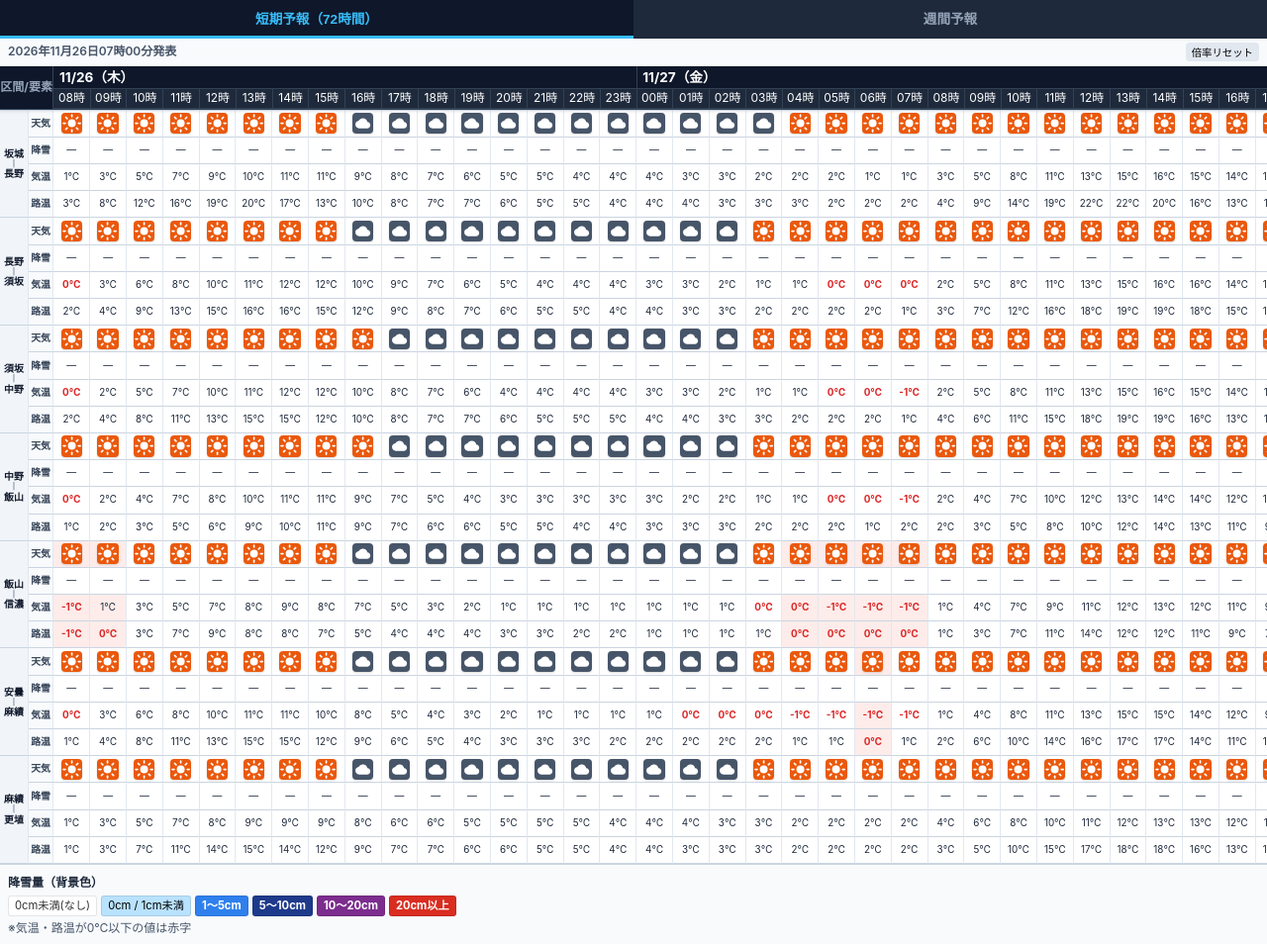
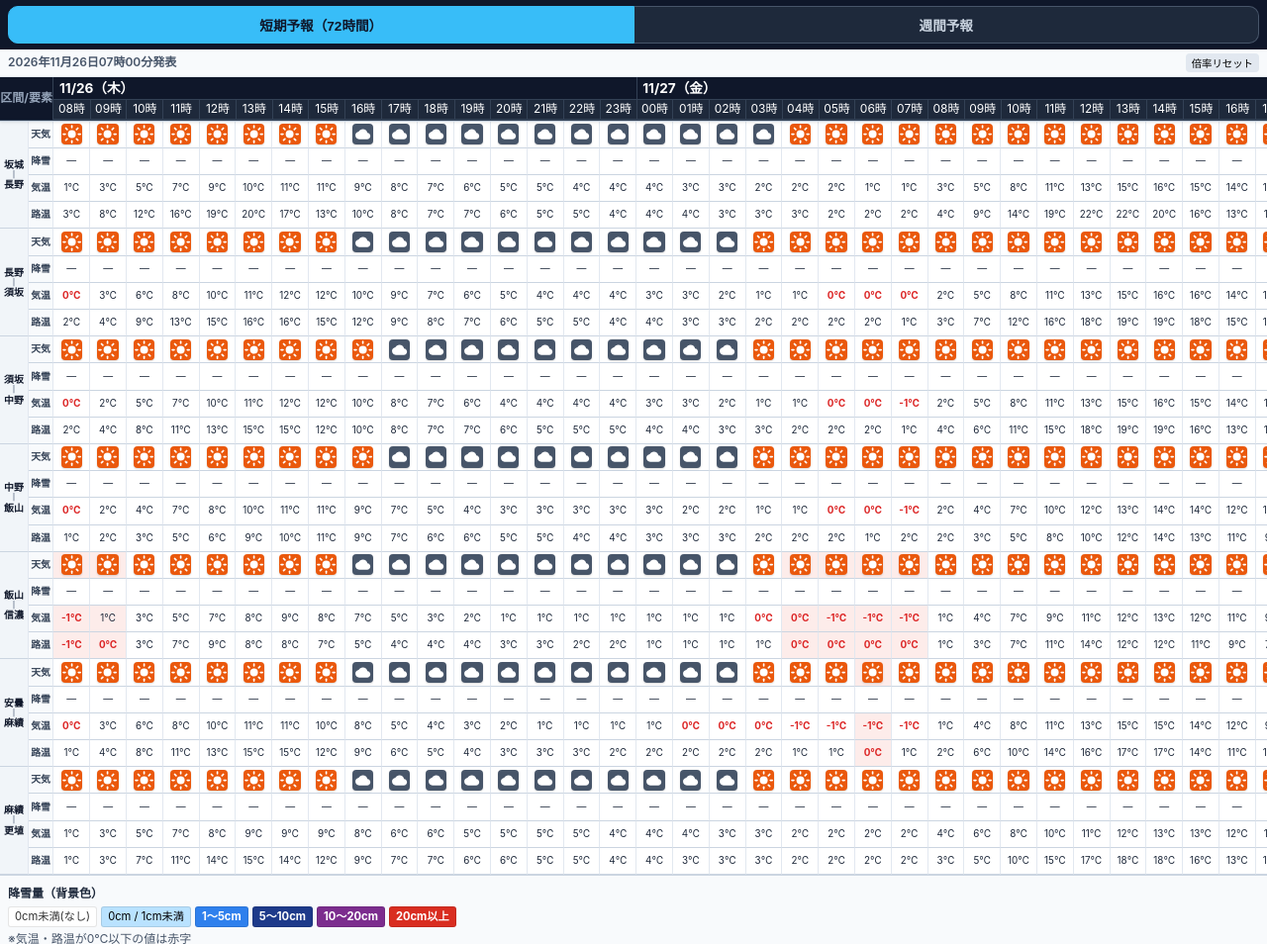
Before and after one commit to ophiuchus-hg/tenki, a plain HTML site: page index.html in a window 1280 px wide. Shown: the top 954 px of the page at 99% size. Drawn offline with Linux system fonts and the light colour scheme.

Commit message:
短期/週間の切り替えをセグメントボタン風にして押せる見た目にした

```diff
--- a/index.html
+++ b/index.html
@@ -36,23 +36,30 @@ body {
 .tab-bar {
   display: flex;
   background: #0f172a;
+  padding: 6px 8px;
 }
 .tab-btn {
   flex: 1;
   padding: 8px 4px;
   background: #1e293b;
-  color: #94a3b8;
-  border: none;
+  color: #cbd5e1;
+  border: 1px solid #475569;
   font-size: 0.85rem;
   font-weight: bold;
   cursor: pointer;
   text-align: center;
-  border-bottom: 3px solid transparent;
+}
+.tab-btn:first-child {
+  border-radius: 10px 0 0 10px;
+}
+.tab-btn:last-child {
+  border-radius: 0 10px 10px 0;
+  border-left: none;
 }
 .tab-btn.active {
-  background: #0f172a;
-  color: #38bdf8;
-  border-bottom: 3px solid #38bdf8;
+  background: #38bdf8;
+  color: #0f172a;
+  border-color: #38bdf8;
 }
 .meta-bar {
   display: flex;
```
